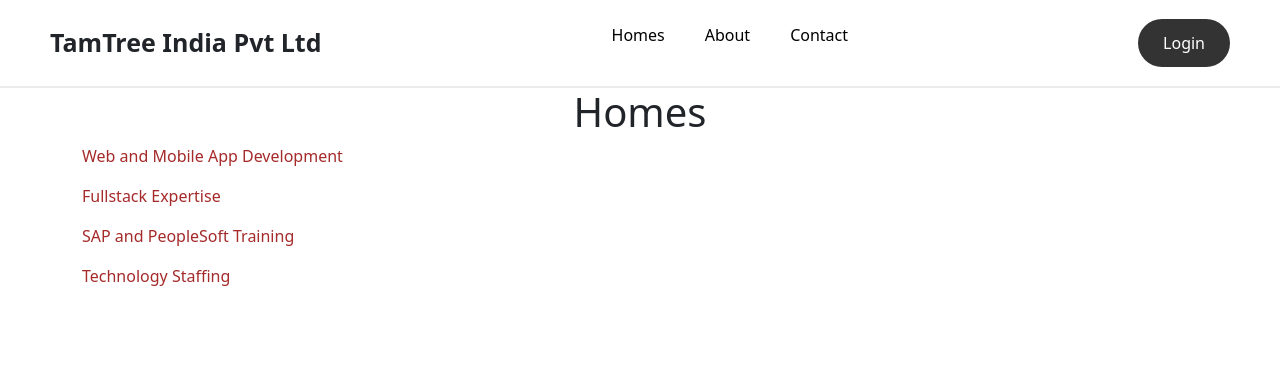
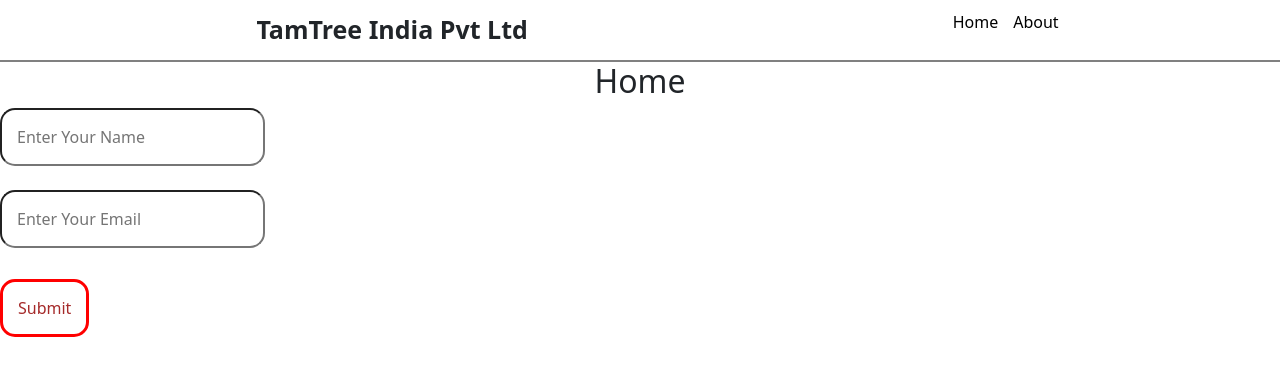
Before and after one commit to Neelaveni88/React-Basis, a React (Vite) app: page / in a window 1280 px wide. Shown: the top 376 px of the page. Built offline with nearby package versions, Linux system fonts and the light colour scheme.

Commit message:
New Task

```diff
--- a/src/App.css
+++ b/src/App.css
@@ -9,6 +9,7 @@
     justify-content: space-around;
     align-items: center;
     border-bottom: 2px solid #ebebeb;
+
 }
 .logo{
     font-weight: 600;
--- a/src/App.jsx
+++ b/src/App.jsx
@@ -10,27 +10,43 @@
 // import AnniversaryCard from './Components/AnniversaryCard'
 // import UseRefForm from './Components/UseRef/UseRefForm'
 import "bootstrap/dist/css/bootstrap.min.css";
-import NavBar from './Components/NavBar'
-import Homes from "./Components/Pages/Homes"
-import About from "./Components/Pages/About"
-import Contact from "./Components/Pages/Contact"
-import NotFound from './Components/Pages/NotFound'
-import { Routes,Route } from 'react-router-dom'
+import { FormProvider } from './Components/Pages/Revision/FormContext'
+import { Route, Routes } from 'react-router-dom'
+import Home from './Components/Pages/Revision/Home'
+import About from './Components/Pages/Revision/About'
+import NavBar from './Components/Pages/Revision/NavBar'
+
+
+// import NavBar from './Components/NavBar'
+// import Homes from "./Components/Pages/Homes"
+// import About from "./Components/Pages/About"
+// import Contact from "./Components/Pages/Contact"
+// import NotFound from './Components/Pages/NotFound'
+// import { Routes,Route } from 'react-router-dom'
 
 
 function App() {
   return (
 
     <>
+
+
+<FormProvider>
+ <NavBar/>
+ <Routes>
+  <Route path='/' element={<Home/>}/>
+  <Route path='/About' element={<About/>}/>
+ </Routes>
+</FormProvider>
       {/* <ToggleTheme/> */}
 
-     <NavBar/>
+     {/* <NavBar/>
      <Routes>
       <Route path='/' element={<Homes/>}/>
       <Route path='/About' element={<About/>}/>
       <Route path='/Contact' element={<Contact/>}/>
       <Route path="*" element={<NotFound />} />
-     </Routes>
+     </Routes> */}
 
 
       {/* <SimpleCode/> */}
--- /dev/null
+++ b/src/Components/Pages/Revision/About.jsx
@@ -0,0 +1,21 @@
+import React, { useContext } from 'react'
+import { FormContext } from './FormContext';
+
+const About = () => {
+    const { formData } = useContext(FormContext);
+  return (
+    <div>
+      <h2>About</h2>
+      {formData.name && formData.email ? (
+        <div className="p-4 border rounded bg-gray-100">
+          <p><strong>Name:</strong> {formData.name}</p>
+          <p><strong>Email:</strong> {formData.email}</p>
+        </div>
+      ) : (
+        <p>No data submitted yet.</p>
+      )}
+    </div>
+  );
+};
+
+export default About
--- /dev/null
+++ b/src/Components/Pages/Revision/FormContext.jsx
@@ -0,0 +1,14 @@
+
+import { createContext, useState } from 'react'
+
+export const FormContext = createContext();
+
+export const FormProvider = ({children}) => {
+    const [formData, setFormData] = useState({name:"",email:""});
+
+return(
+    <FormContext.Provider value={{formData,setFormData}}>
+        {children}
+    </FormContext.Provider>
+);
+};
--- /dev/null
+++ b/src/Components/Pages/Revision/Home.jsx
@@ -0,0 +1,28 @@
+import React, { useContext, useState } from 'react'
+import { FormContext } from './FormContext';
+import { Link } from 'react-router-dom';
+
+const Home = () => {
+    const [form, setForm] = useState({name:"",email:""});
+    const { setFormData } = useContext(FormContext);
+
+    const handleChange = (e) => {
+        setForm({ ...form, [e.target.name]: e.target.value });
+      };
+
+      const handleSubmit = () => {
+        setFormData(form);
+      };
+  return (
+    <div>
+      <h2>Home</h2>
+      <form>
+        <input style={{padding:"15px",borderRadius:"15px"}} type="text" name="name" placeholder="Enter Your Name" value={form.name} onChange={handleChange}/><br></br><br></br>
+        <input style={{padding:"15px",borderRadius:"15px"}} type="email" name="email" placeholder="Enter Your Email"value={form.email} onChange={handleChange} /><br></br><br></br><br></br>
+        <Link style={{padding:"15px",borderRadius:"15px",border:"3px solid red",textDecoration:"none", color:"brown"}} to="/About"onClick={handleSubmit}>Submit</Link>
+      </form>
+    </div>
+  );
+};
+
+export default Home
--- /dev/null
+++ b/src/Components/Pages/Revision/NavBar.jsx
@@ -0,0 +1,16 @@
+import React from 'react'
+import { Link } from 'react-router-dom'
+
+const NavBar = () => {
+  return (
+    <div style={{display:"flex",justifyContent:"space-around",textDecoration:"none",alignItems:"center",borderBottom:"2px solid grey",padding:"10px"}}>
+    <div className='logo'>TamTree India Pvt Ltd</div>
+    <ul>
+    <Link style={{textDecoration:"none",marginRight:"15px",color:"black"}} to="/">Home</Link>
+    <Link style={{textDecoration:"none",marginRight:"15px",color:"black"}} to="/About">About</Link>
+    </ul>
+    </div>
+  );
+};
+
+export default NavBar
--- a/src/index.css
+++ b/src/index.css
@@ -22,6 +22,7 @@
 p{
     text-align: justify;
     color: brown;
+    text-align: center;
 }
 h2{
     text-align: center;
```
